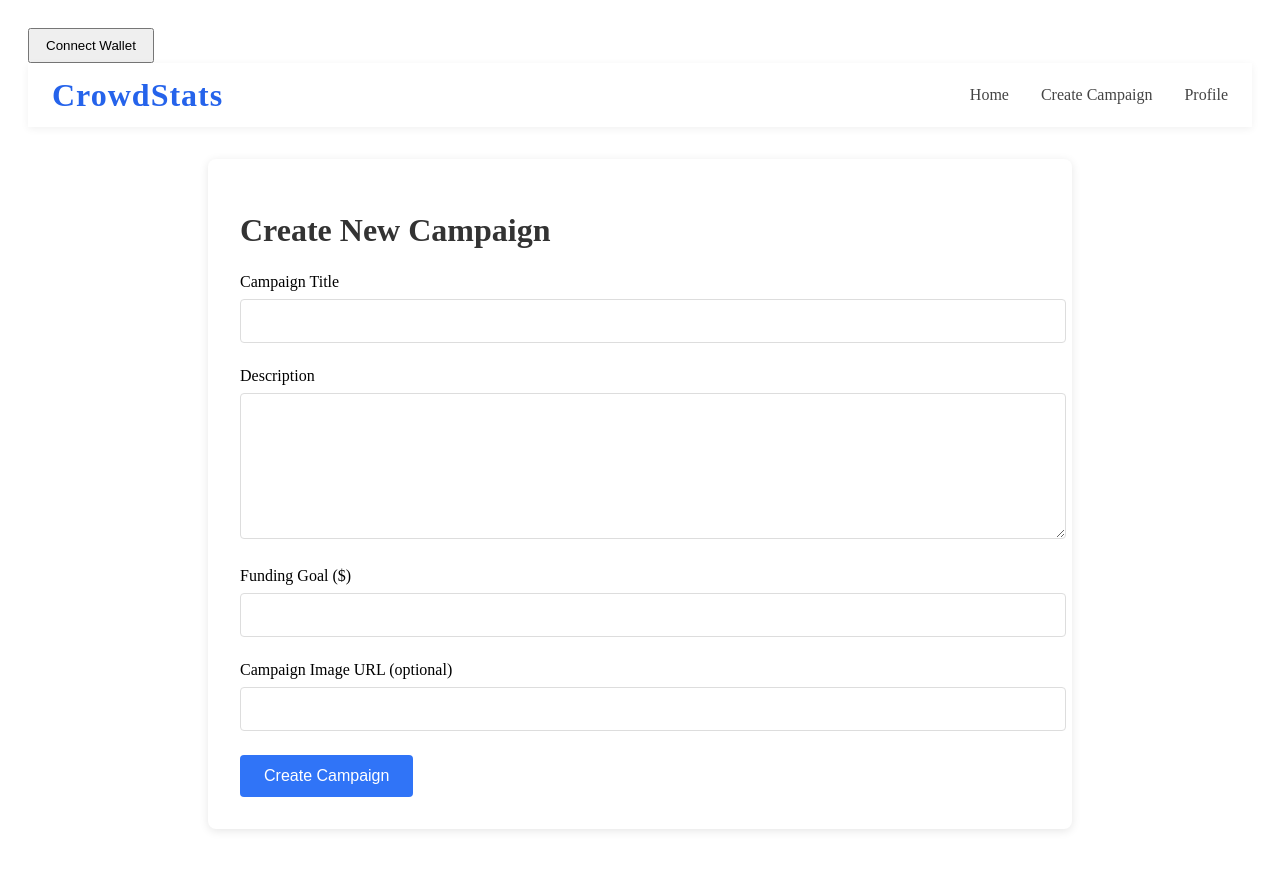
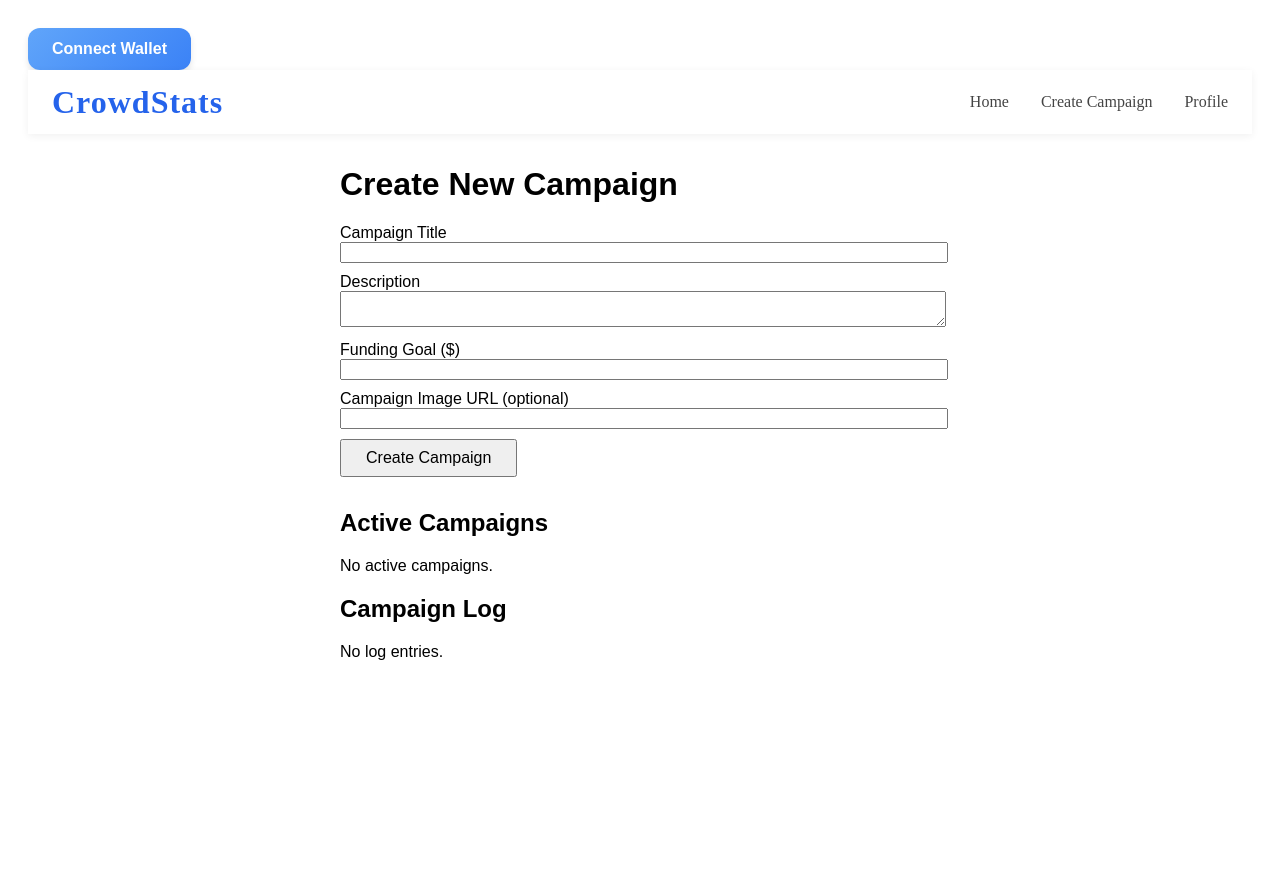
Before and after one commit to Jeevant010/CrowdStats, a React (Vite) app in the folder crowdfunding_web/: page /create-campaign in a window 1280 px wide. Shown: the top 870 px of the page. After the commit the page ends 800 px from the top, so only its background shows below. Built offline with nearby package versions, Linux system fonts and the light colour scheme.

Commit message:
checking on host server

```diff
--- /dev/null
+++ b/crowdfunding_web/src/component/WalletConnect.css
@@ -0,0 +1,40 @@
+.connect-button {
+  background: linear-gradient(135deg, #60a5fa 0%, #3b82f6 100%);
+  border: none;
+  border-radius: 12px;
+  color: white;
+  padding: 12px 24px;
+  font-size: 16px;
+  font-weight: 600;
+  cursor: pointer;
+  transition: all 0.2s ease;
+  box-shadow: 0 4px 6px rgba(0, 0, 0, 0.1);
+  display: flex;
+  align-items: center;
+  gap: 8px;
+}
+
+.connect-button:hover {
+  transform: translateY(-1px);
+  box-shadow: 0 6px 8px rgba(0, 0, 0, 0.15);
+  background: linear-gradient(135deg, #3b82f6 0%, #2563eb 100%);
+}
+
+.connect-button:active {
+  transform: translateY(0);
+  box-shadow: 0 4px 6px rgba(0, 0, 0, 0.1);
+}
+
+.connected-indicator {
+  width: 10px;
+  height: 10px;
+  border-radius: 50%;
+  background-color: #10b981;
+}
+
+.address-display {
+  background: rgba(255, 255, 255, 0.1);
+  padding: 6px 12px;
+  border-radius: 8px;
+  font-family: 'Courier New', monospace;
+}
--- a/crowdfunding_web/src/component/WalletConnect.tsx
+++ b/crowdfunding_web/src/component/WalletConnect.tsx
@@ -1,12 +1,48 @@
 import { useState } from "react";
 import { ethers } from "ethers";
+import "./WalletConnect.css"; // Create this CSS file
+import {  useEffect } from "react";
+
+// Minimal styled components for demonstration
+const ConnectButton = (props: React.ButtonHTMLAttributes<HTMLButtonElement>) => (
+  <button className="connect-button" {...props}>{props.children}</button>
+);
+
+const ConnectedIndicator = () => (
+  <span className="connected-indicator" style={{ color: "green", marginRight: 8 }}>●</span>
+);
+
+const UserDisplay = (props: React.HTMLAttributes<HTMLSpanElement> & { title?: string }) => (
+  <span className="user-display" title={props.title}>{props.children}</span>
+);
 
 export default function WalletConnect() {
   const [account, setAccount] = useState<string | null>(null);
+  const [ensName, setEnsName] = useState<string | null>(null);
+  const [loading, setLoading] = useState(false);
+
+  useEffect(() => {
+    if (account) {
+      lookupENSName(account);
+    }
+  }, [account]);
+
+  const lookupENSName = async (address: string) => {
+    try {
+      const provider = new ethers.providers.Web3Provider((window as any).ethereum);
+      const name = await provider.lookupAddress(address);
+      if (name) {
+        setEnsName(name);
+      }
+    } catch (error) {
+      console.error("ENS lookup failed:", error);
+    }
+  };
 
   const connectWallet = async () => {
     if ((window as any).ethereum) {
       try {
+        setLoading(true);
         const provider = new ethers.providers.Web3Provider((window as any).ethereum);
         await provider.send("eth_requestAccounts", []);
         const signer = provider.getSigner();
@@ -14,15 +50,32 @@ export default function WalletConnect() {
         setAccount(address);
       } catch (error) {
         console.error("Wallet connection failed:", error);
+      } finally {
+        setLoading(false);
       }
     } else {
       alert("Please install MetaMask!");
     }
   };
 
+  const getUserDisplayName = () => {
+    if (ensName) return ensName;
+    if (account) return `${account.slice(0, 6)}...${account.slice(-4)}`;
+    return "";
+  };
+
   return (
-    <button onClick={connectWallet} style={{ padding: "8px 16px", cursor: "pointer" }}>
-      {account ? `Connected: ${account.slice(0, 6)}...${account.slice(-4)}` : "Connect Wallet"}
-    </button>
+    <ConnectButton onClick={connectWallet} disabled={loading}>
+      {loading ? (
+        "Connecting..."
+      ) : account ? (
+        <>
+          <ConnectedIndicator />
+          <UserDisplay title={account}>{getUserDisplayName()}</UserDisplay>
+        </>
+      ) : (
+        "Connect Wallet"
+      )}
+    </ConnectButton>
   );
 }
--- a/crowdfunding_web/src/pages/CreateCampaign.tsx
+++ b/crowdfunding_web/src/pages/CreateCampaign.tsx
@@ -1,91 +1,194 @@
-import React, { useState } from 'react';
-import { useNavigate } from 'react-router-dom';
-import { useCampaigns } from '../context/CampaignContext';
-import './CreateCampaign.css';
+import React, { useState, useEffect } from 'react';
 
-const CreateCampaign: React.FC = () => {
+const CAMPAIGNS_KEY = 'campaigns';
+const CAMPAIGN_LOG_KEY = 'campaigns_log';
+
+function getCampaigns() {
+  const data = localStorage.getItem(CAMPAIGNS_KEY);
+  return data ? JSON.parse(data) : [];
+}
+
+function getCampaignLogs() {
+  const data = localStorage.getItem(CAMPAIGN_LOG_KEY);
+  return data ? JSON.parse(data) : [];
+}
+
+function saveCampaigns(campaigns) {
+  localStorage.setItem(CAMPAIGNS_KEY, JSON.stringify(campaigns));
+}
+
+function saveCampaignLogs(logs) {
+  localStorage.setItem(CAMPAIGN_LOG_KEY, JSON.stringify(logs));
+}
+
+function logAction(action, campaign) {
+  const logs = getCampaignLogs();
+  logs.push({
+    action,
+    campaign,
+    timestamp: new Date().toISOString(),
+  });
+  saveCampaignLogs(logs);
+}
+
+const CreateCampaign = () => {
   const [title, setTitle] = useState('');
   const [description, setDescription] = useState('');
   const [goal, setGoal] = useState('');
   const [image, setImage] = useState('');
+  const [campaigns, setCampaigns] = useState(getCampaigns());
+  const [logs, setLogs] = useState(getCampaignLogs());
 
-  const navigate = useNavigate();
-  const { addCampaign } = useCampaigns();
+  useEffect(() => {
+    // Sync state with localStorage on mount
+    setCampaigns(getCampaigns());
+    setLogs(getCampaignLogs());
+  }, []);
 
-  const handleSubmit = (e: React.FormEvent) => {
+  useEffect(() => {
+    // Whenever campaigns or logs change, update localStorage
+    saveCampaigns(campaigns);
+    saveCampaignLogs(logs);
+  }, [campaigns, logs]);
+
+  const handleSubmit = (e) => {
     e.preventDefault();
-
-    // Basic validation
     if (!title || !description || !goal) {
       alert('Please fill in all required fields');
       return;
     }
-       // Add campaign to context
-    addCampaign({
+
+    const newCampaign = {
+      id: Date.now(), // unique id
       title,
       description,
       goal: parseFloat(goal),
-      image
+      image,
+    };
+
+    setCampaigns((prev) => [...prev, newCampaign]);
+    setLogs((prev) => [
+      ...prev,
+      { action: 'created', campaign: newCampaign, timestamp: new Date().toISOString() },
+    ]);
+    logAction('created', newCampaign);
+
+    // Remove campaign after 5 seconds
+    setTimeout(() => {
+      setCampaigns((prev) => {
+        const updated = prev.filter((c) => c.id !== newCampaign.id);
+        if (updated.length !== prev.length) {
+          setLogs((prevLogs) => [
+            ...prevLogs,
+            { action: 'removed', campaign: newCampaign, timestamp: new Date().toISOString() },
+          ]);
+          logAction('removed', newCampaign);
+        }
+        return updated;
       });
+    }, 5000);
 
     // Clear form
     setTitle('');
     setDescription('');
     setGoal('');
     setImage('');
-
-    // Navigate to home page to see the new campaign
-    navigate('/');
   };
 
   return (
-    <div className="create-campaign-container">
+    <div style={{ maxWidth: 600, margin: '2rem auto', fontFamily: 'Arial' }}>
       <h1>Create New Campaign</h1>
-      <form onSubmit={handleSubmit}>
-        <div className="form-group">
-          <label htmlFor="title">Campaign Title</label>
+      <form onSubmit={handleSubmit} style={{ marginBottom: '2rem' }}>
+        <div style={{ marginBottom: 10 }}>
+          <label>
+            Campaign Title<br />
             <input
               type="text"
-            id="title"
               value={title}
               onChange={(e) => setTitle(e.target.value)}
               required
+              style={{ width: '100%' }}
             />
+          </label>
         </div>
-
-        <div className="form-group">
-          <label htmlFor="description">Description</label>
+        <div style={{ marginBottom: 10 }}>
+          <label>
+            Description<br />
             <textarea
-            id="description"
               value={description}
               onChange={(e) => setDescription(e.target.value)}
               required
+              style={{ width: '100%' }}
             />
+          </label>
         </div>
-
-        <div className="form-group">
-          <label htmlFor="goal">Funding Goal ($)</label>
+        <div style={{ marginBottom: 10 }}>
+          <label>
+            Funding Goal ($)<br />
             <input
               type="number"
-            id="goal"
               value={goal}
               onChange={(e) => setGoal(e.target.value)}
               required
+              style={{ width: '100%' }}
             />
+          </label>
         </div>
-
-        <div className="form-group">
-          <label htmlFor="image">Campaign Image URL (optional)</label>
+        <div style={{ marginBottom: 10 }}>
+          <label>
+            Campaign Image URL (optional)<br />
             <input
               type="text"
-            id="image"
               value={image}
               onChange={(e) => setImage(e.target.value)}
+              style={{ width: '100%' }}
             />
+          </label>
         </div>
+        <button type="submit" style={{ padding: '0.5rem 1.5rem', fontSize: 16 }}>
+          Create Campaign
+        </button>
+      </form>
 
-        <button type="submit" className="submit-button">Create Campaign</button>
-      </form>
+      <h2>Active Campaigns</h2>
+      {campaigns.length === 0 ? (
+        <p>No active campaigns.</p>
+      ) : (
+        <ul>
+          {campaigns.map((c) => (
+            <li key={c.id} style={{ marginBottom: 10 }}>
+              <strong>{c.title}</strong> - Goal: ${c.goal}
+              <br />
+              {c.description}
+              {c.image && (
+                <div>
+                  <img src={c.image} alt={c.title} style={{ maxWidth: 200, marginTop: 5 }} />
+                </div>
+              )}
+            </li>
+          ))}
+        </ul>
+      )}
+
+      <h2>Campaign Log</h2>
+      {logs.length === 0 ? (
+        <p>No log entries.</p>
+      ) : (
+        <ul>
+          {logs
+            .slice()
+            .reverse()
+            .map((log, idx) => (
+              <li key={idx} style={{ marginBottom: 6 }}>
+                <span style={{ color: log.action === 'created' ? 'green' : 'red' }}>
+                  [{log.action.toUpperCase()}]
+                </span>{' '}
+                <strong>{log.campaign.title}</strong> at{' '}
+                {new Date(log.timestamp).toLocaleTimeString()}
+              </li>
+            ))}
+        </ul>
+      )}
     </div>
   );
 };
```
Lines whose indentation alone changed are shown as unchanged.
